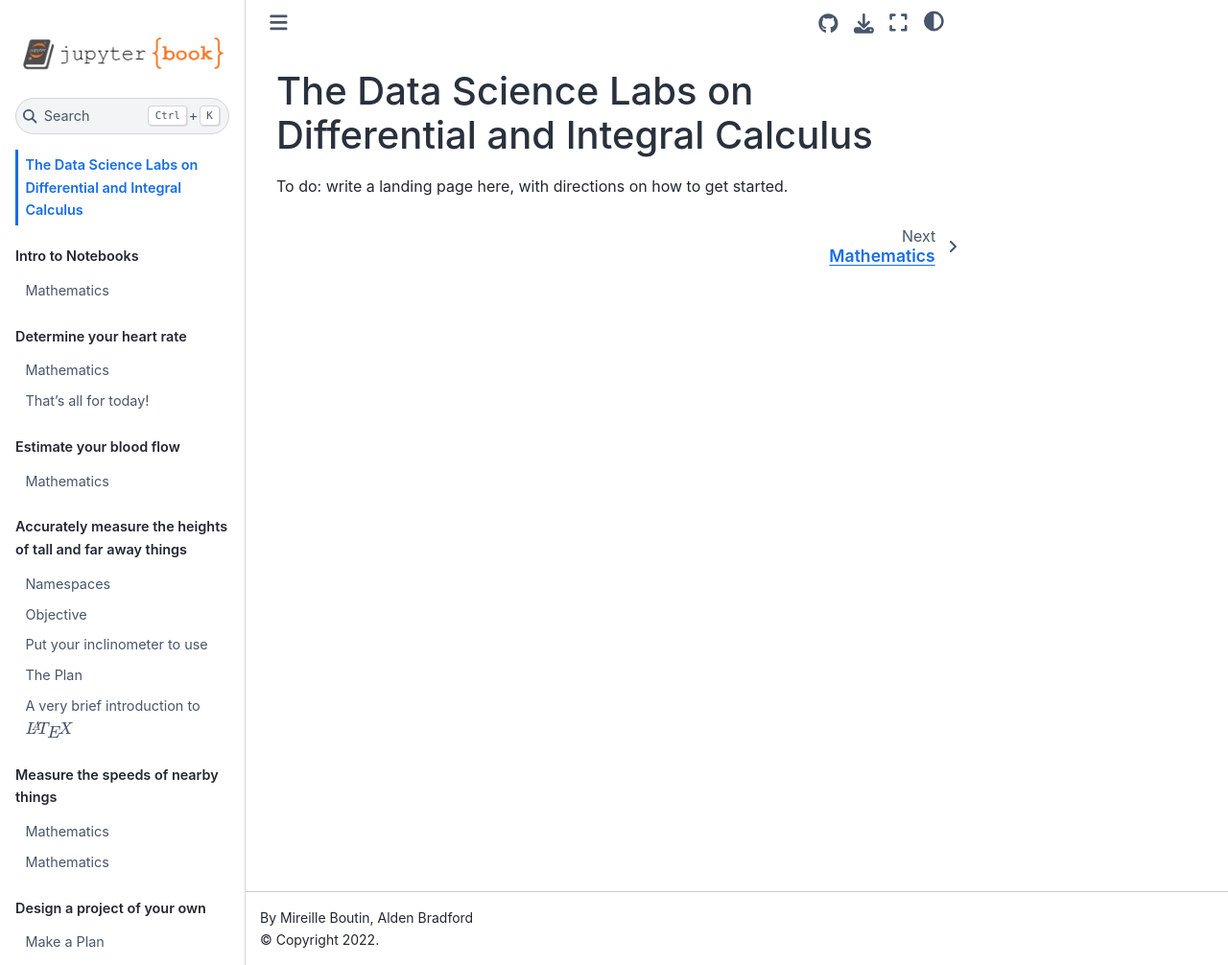
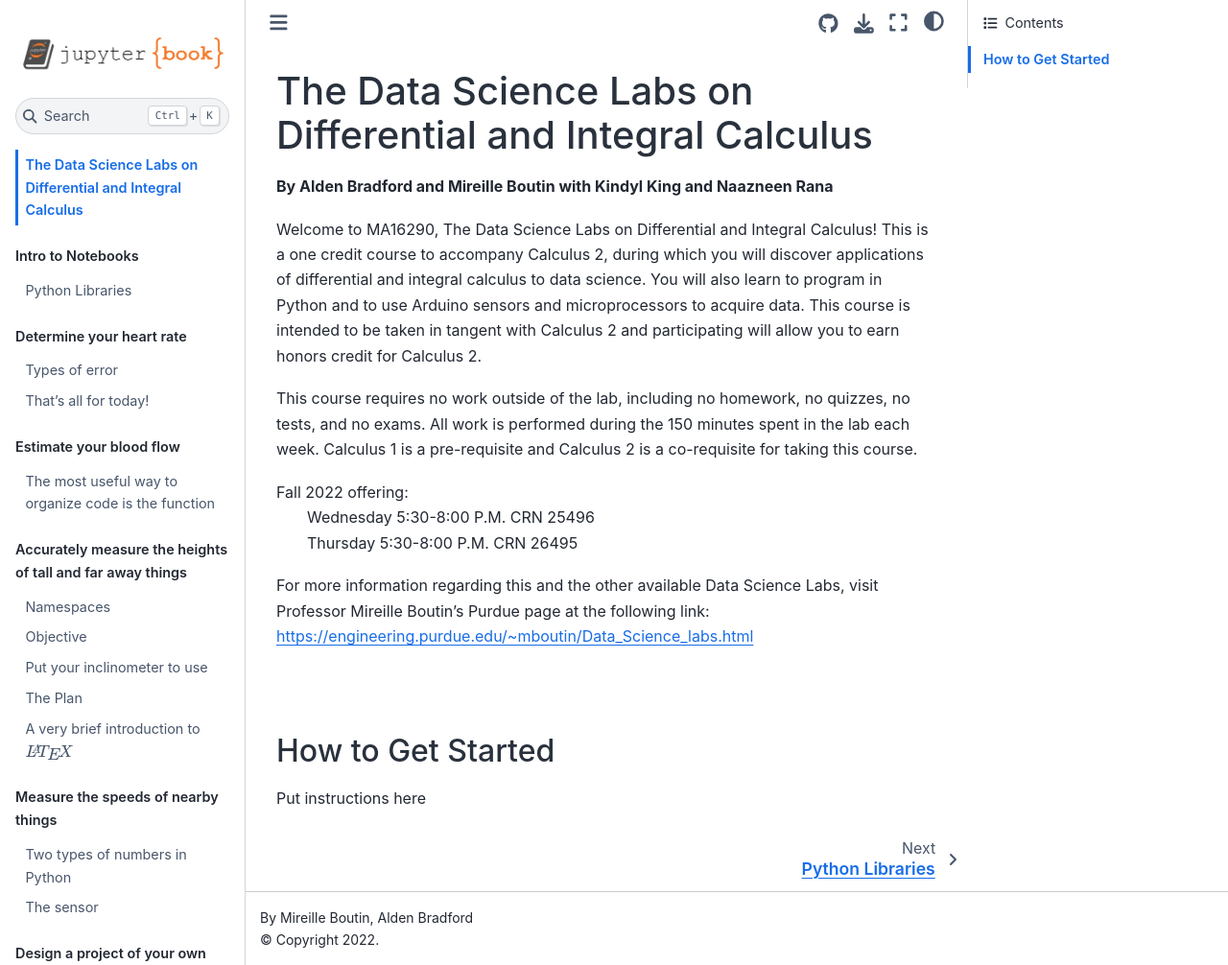
Before and after one commit to TheDataScienceLabs/DSLab_Calculus, a Jupyter Book: the page built from book/intro.md, in a window 1280 px wide and 1006 px high. Shown: the whole window at 96% size. Built offline with Jupyter Book 1.0.4 settings and Sphinx 7.4.7 and the Sphinx Book theme 1.1.4, drawn with Linux system fonts in a browser that asks for light colours.

Commit message:
Updated numbers and titles, changed some formatting, and started Intro

```diff
--- a/book/intro.md
+++ b/book/intro.md
@@ -1,3 +1,19 @@
 # The Data Science Labs on Differential and Integral Calculus
+**By Alden Bradford and Mireille Boutin with Kindyl King and Naazneen Rana**
 
-To do: write a landing page here, with directions on how to get started.
+Welcome to MA16290, The Data Science Labs on Differential and Integral Calculus! This is a one credit course to accompany Calculus 2, during which you will discover applications of differential and integral calculus to data science. You will also learn to program in Python and to use Arduino sensors and microprocessors to acquire data. This course is intended to be taken in tangent with Calculus 2 and participating will allow you to earn honors credit for Calculus 2.
+
+This course requires no work outside of the lab, including no homework, no quizzes, no tests, and no exams. All work is performed during the 150 minutes spent in the lab each week. Calculus 1 is a pre-requisite and Calculus 2 is a co-requisite for taking this course.
+
+Fall 2022 offering:
+<br>&emsp;&emsp;Wednesday 5:30-8:00 P.M. CRN 25496
+<br>&emsp;&emsp;Thursday 5:30-8:00 P.M. CRN 26495
+
+For more information regarding this and the other available Data Science Labs, visit Professor Mireille Boutin's Purdue page at the following link:
+https://engineering.purdue.edu/~mboutin/Data_Science_labs.html
+
+<br>
+
+## How to Get Started ##
+
+Put instructions here
```
Also changed, not shown: book/labs/1_intro_to_notebooks/lab01.ipynb, book/labs/2_determine_heart_rate/lab2.ipynb, book/labs/2_determine_heart_rate/lab2_part2.ipynb, book/labs/3_estimate_blood_flow/lab3.ipynb, book/labs/4_measure_tall_things/a_prepare_for_building_inclinometer/lab6.ipynb, book/labs/4_measure_tall_things/b_build_an_inclinometer/lab7.ipynb, book/labs/4_measure_tall_things/c_make_the_measurements/lab8.ipynb, book/labs/4_measure_tall_things/d_error_analysis/lab9.ipynb, book/labs/4_measure_tall_things/e_symbolic_error/lab10.ipynb, book/labs/5_measure_speeds/a_derivatives/lab4.ipynb, book/labs/5_measure_speeds/b_build_a_tool/lab5.ipynb, book/labs/final_project/lab11.ipynb.
